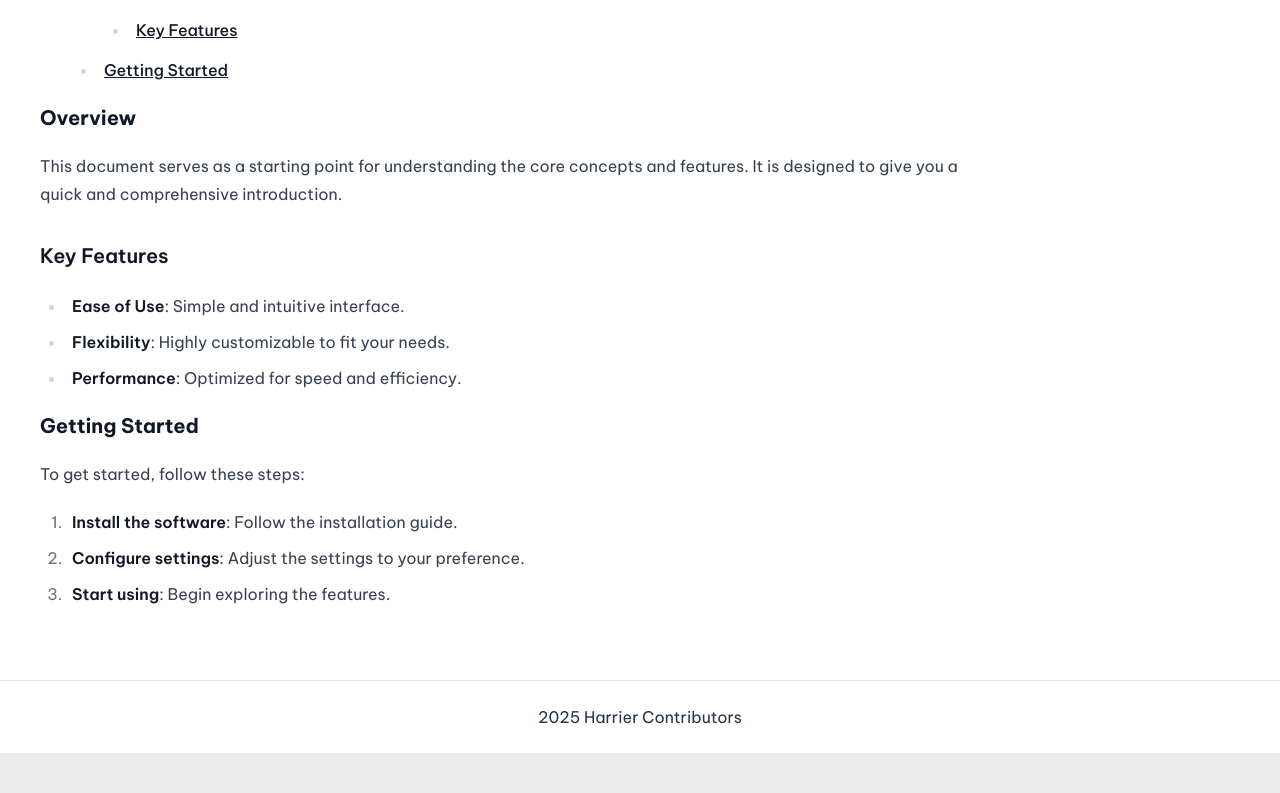
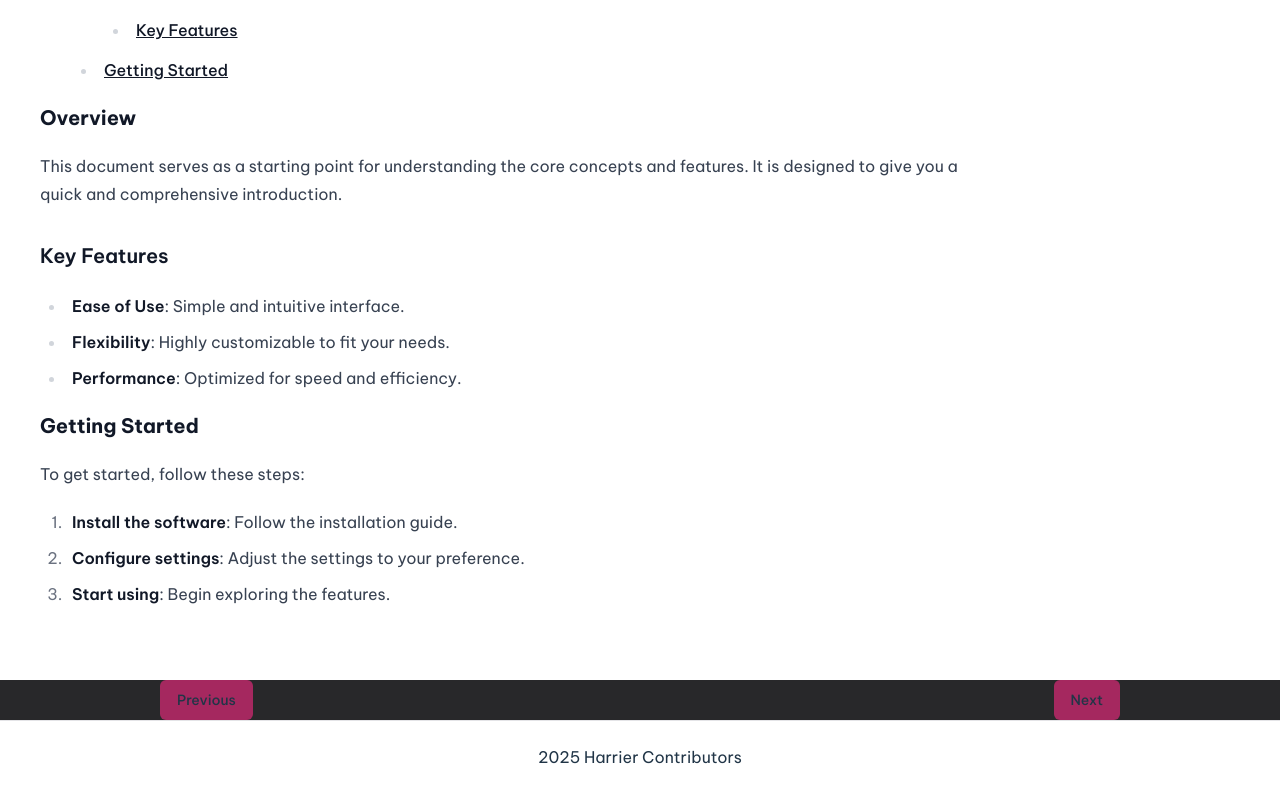
Before and after one commit to 2408-capstone-team5/harrier-site, a React (Vite) app: page /case-study in a window 1280 px wide. Shown: the part 557-1350 px from the top of the page. Before the commit the page ends 1310 px from the top, so only its background shows below. Built offline with nearby package versions, Linux system fonts and the light colour scheme.

Commit message:
misc: pre-testing preview menu on the main nav

```diff
--- a/src/components/pages/CaseStudyHomePage.tsx
+++ b/src/components/pages/CaseStudyHomePage.tsx
@@ -4,7 +4,7 @@ import { CaseStudyContentContext } from "@/providers/CaseStudyContentProvider";
 import CaseStudyPage from "@/components/pages/CaseStudyPage";
 import { Link } from "react-router-dom";
 import { Separator } from "@radix-ui/react-separator";
-
+import { Button } from "@/components/ui/button";
 export default function CaseStudyHomePage() {
   const viewportWideEnough = useViewportWidth();
   const { chapters } = useContext(CaseStudyContentContext) ?? {};
@@ -37,6 +37,7 @@ export default function CaseStudyHomePage() {
             })}
           </div>
         </nav>
+
         <main
           id="case-study-content"
           className="flex flex-row gap-2 bg-quaternary py-16 pl-10 pr-6"
@@ -61,7 +62,7 @@ export default function CaseStudyHomePage() {
               ?.find(({ name }) => name === activePage)
               ?.subheaders.filter((item) => +item.level === 2)
               .map((item, index) => (
-                <div key={index} className={`pl-${item.level * 2} py-1`}>
+                <div key={index} className={`pl-${+item.level * 2} py-1`}>
                   <Link
                     to={`#${item.name.replace(/\s+/g, "-").toLowerCase()}`}
                     className="text-blue-500 hover:underline"
@@ -72,6 +73,10 @@ export default function CaseStudyHomePage() {
               ))}
           </nav>
         </main>
+        <div className="mx-40 flex flex-row justify-between">
+          <Button variant="secondary">Previous</Button>
+          <Button variant="secondary">Next</Button>
+        </div>
       </div>
     </>
   );
--- a/src/components/pages/HomePage.tsx
+++ b/src/components/pages/HomePage.tsx
@@ -1,9 +1,9 @@
 import { useNavigate } from "react-router-dom";
 import { Button } from "@/components/ui/button";
-import HarrierBW from "@/assets/harrier-big-white.svg";
+// import HarrierBW from "@/assets/harrier-big-white.svg";
 import HarrierColor from "@/assets/harrier-big-blue-shadow.svg";
 import GHALogo from "@/assets/GitHub Actions.png";
-import AWSLogo from "@/assets/AWS.png";
+// import AWSLogo from "@/assets/AWS.png";
 // import HarrierArchitecture from "@/assets/harrier-architecture.png";
 // import { FaBook } from "react-icons/fa";
 import TeamMember from "@/components/TeamMember";
--- a/src/main.tsx
+++ b/src/main.tsx
@@ -27,12 +27,6 @@ createRoot(document.getElementById("app")!).render(
               {
                 path: "case-study",
                 element: <CaseStudyHomePage />,
-                // children: [
-                //   {
-                //     path: ":page",
-                //     element: <CaseStudyPage page={page} />,
-                //   },
-                // ],
               },
               {
                 path: "get-started",
```
